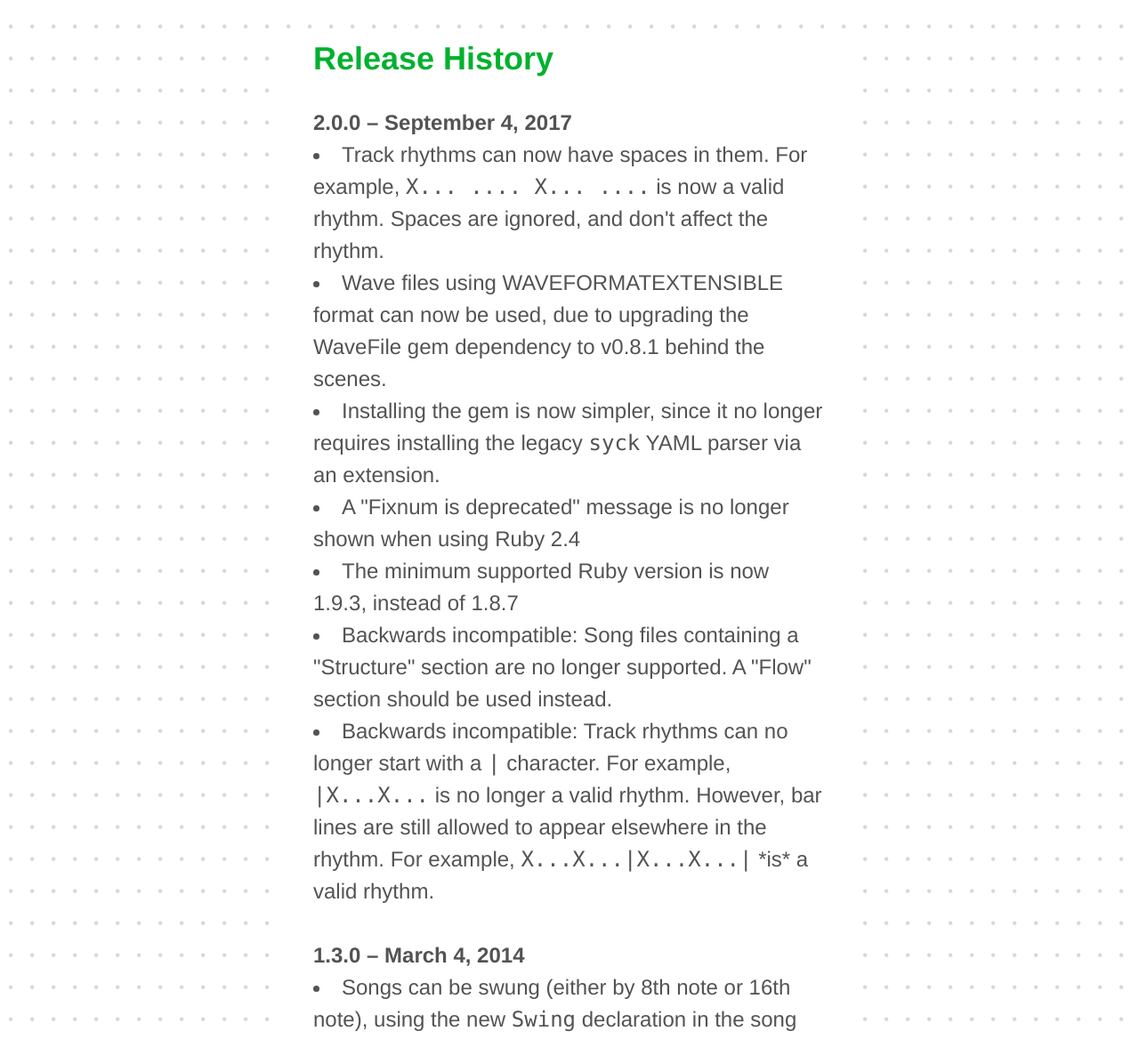
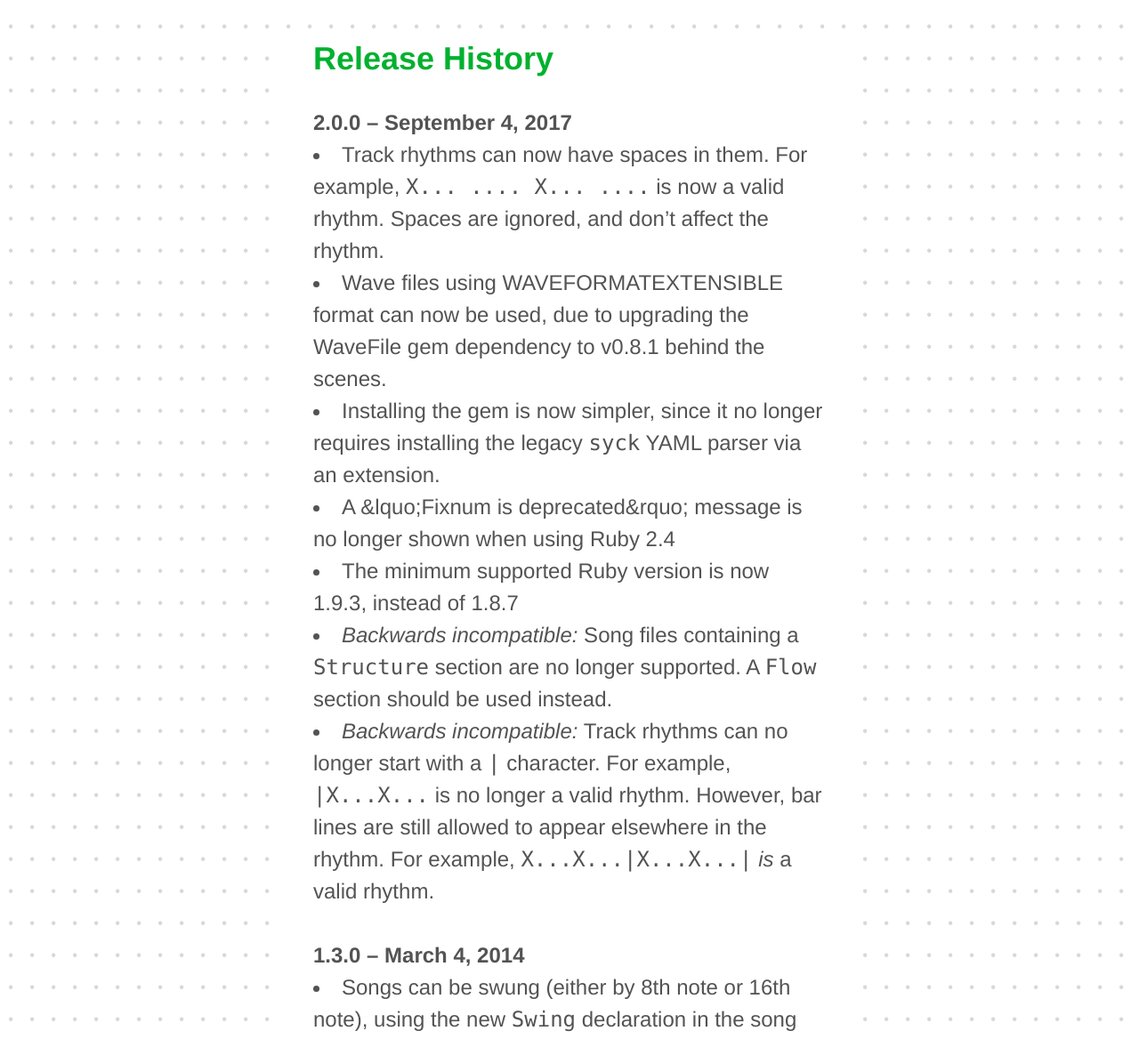
Before and after one commit to jstrait/beats, a PHP site: page /download/ in a window 1280 px wide. Shown: the part 2256-3424 px from the top of the page at 89% size. Run offline with PHP 8.4, Linux system fonts and the light colour scheme.

Commit message:
Better typography for v2.0.0 release notes on website

```diff
--- a/web/download.php
+++ b/web/download.php
@@ -44,13 +44,13 @@
     <h2>Release History</h2>
     <h3 class="mt">2.0.0 &ndash; September 4, 2017</h3>
     <ul class="bulleted">
-      <li>Track rhythms can now have spaces in them. For example, <code>X... .... X... ....</code> is now a valid rhythm. Spaces are ignored, and don't affect the rhythm.</li>
+      <li>Track rhythms can now have spaces in them. For example, <code>X... .... X... ....</code> is now a valid rhythm. Spaces are ignored, and don&rsquo;t affect the rhythm.</li>
       <li>Wave files using WAVEFORMATEXTENSIBLE format can now be used, due to upgrading the WaveFile gem dependency to v0.8.1 behind the scenes.</li>
       <li>Installing the gem is now simpler, since it no longer requires installing the legacy <code>syck</code> YAML parser via an extension.</li>
-      <li>A "Fixnum is deprecated" message is no longer shown when using Ruby 2.4</li>
+      <li>A &lquo;Fixnum is deprecated&rquo; message is no longer shown when using Ruby 2.4</li>
       <li>The minimum supported Ruby version is now 1.9.3, instead of 1.8.7</li>
-      <li>Backwards incompatible: Song files containing a "Structure" section are no longer supported. A "Flow" section should be used instead.</li>
-      <li>Backwards incompatible: Track rhythms can no longer start with a <code>|</code> character. For example, <code>|X...X...</code> is no longer a valid rhythm. However, bar lines are still allowed to appear elsewhere in the rhythm. For example, <code>X...X...|X...X...|</code> *is* a valid rhythm.</li>
+      <li><em>Backwards incompatible:</em> Song files containing a <code>Structure</code> section are no longer supported. A <code>Flow</code> section should be used instead.</li>
+      <li><em>Backwards incompatible:</em> Track rhythms can no longer start with a <code>|</code> character. For example, <code>|X...X...</code> is no longer a valid rhythm. However, bar lines are still allowed to appear elsewhere in the rhythm. For example, <code>X...X...|X...X...|</code> <em>is</em> a valid rhythm.</li>
     </ul>
     <h3 class="mt">1.3.0 &ndash; March 4, 2014</h3>
     <ul class="bulleted">
```
